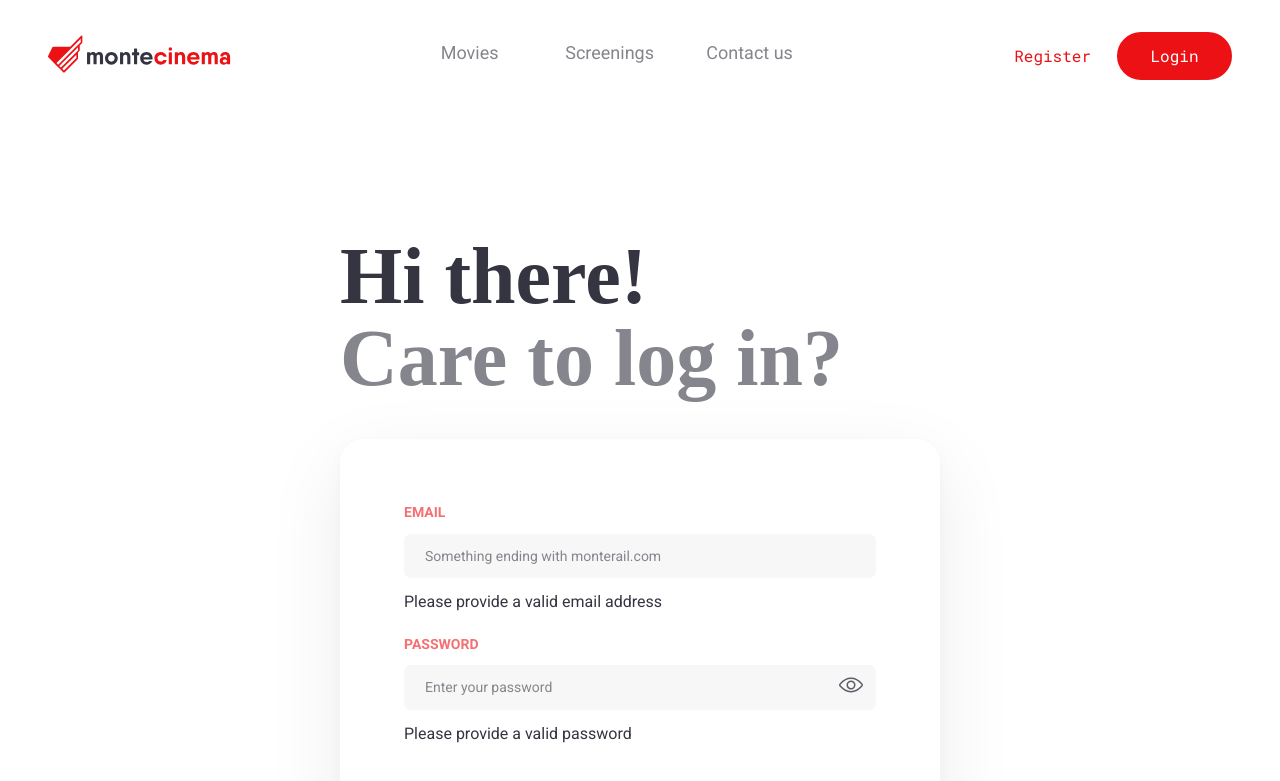
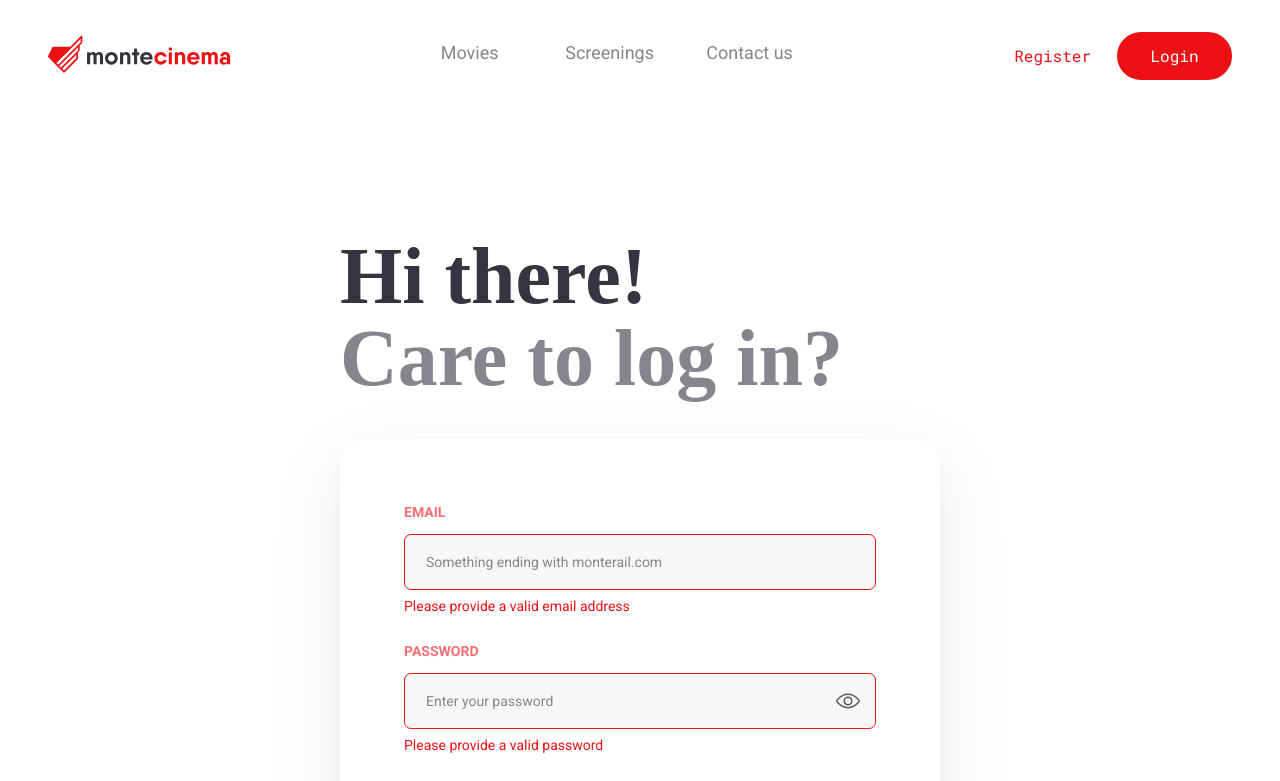
Before and after one commit to zakrzaq/monte-montecinema, a Vue app: page /login in a window 1280 px wide. Shown: the top 781 px of the page. Built offline with nearby package versions, Linux system fonts and the light colour scheme; no server answers; a web font is replaced by a local one.

Commit message:
LOGIN:
- [x] input/select error style fix
- [x] input/select style fixes

```diff
--- a/src/components/base/BaseButton.vue
+++ b/src/components/base/BaseButton.vue
@@ -91,9 +91,28 @@ const buttonClasses = computed(() => {
     color: $snow-white;
     background-color: $tuna;
 
+    &:hover {
+      background-color: lighten($tuna, 50%);
+      border-color: lighten($tuna, 50%);
+    }
+
+    &:focus {
+      border-color: $athens-gray;
+    }
+
     &--outlined {
       color: $tuna;
       background-color: transparent;
+      border: 2px solid $tuna;
+
+      &:hover {
+        color: lighten($tuna, 50%);
+        border-color: lighten($tuna, 50%);
+      }
+
+      &:focus {
+        border-color: $athens-gray;
+      }
     }
 
     &--noborder {
--- a/src/components/base/BaseInput.vue
+++ b/src/components/base/BaseInput.vue
@@ -28,7 +28,7 @@ const toggleViewPassword = () => {
 const inputClasses = computed(() => {
   return [
     "base-input__input",
-    props.validation ? "base-input_input--error" : "",
+    props.validation ? "base-input__input--error" : "",
   ];
 });
 </script>
@@ -71,11 +71,13 @@ const inputClasses = computed(() => {
     display: block;
     position: relative;
     width: 100%;
+    height: 56px;
     padding: 1em 1.5em;
     border: 0;
     border-radius: 0.5em;
     background-color: $athens-gray;
-    margin-bottom: 15px;
+    margin-top: 12px;
+    margin-bottom: 5px;
     outline: none;
 
     &--error {
@@ -107,8 +109,8 @@ const inputClasses = computed(() => {
     margin: 12px 0;
   }
   &__button {
-    width: 50px;
-    height: 50px;
+    width: 56px;
+    height: 56px;
     border: none;
     background-color: rgba(0, 0, 0, 0);
     position: absolute;
@@ -119,5 +121,12 @@ const inputClasses = computed(() => {
     justify-content: center;
     align-items: center;
   }
+
+  &__validations {
+    @include roboto(normal, 400);
+    font-size: 14px;
+    line-height: 170%;
+    color: $cherry-red;
+  }
 }
 </style>
--- a/src/components/base/BaseSelect.vue
+++ b/src/components/base/BaseSelect.vue
@@ -1,16 +1,26 @@
 <script setup lang="ts">
+import { computed } from "vue";
 const props = withDefaults(
   defineProps<{
     options: string[];
     id?: string | number;
     modelValue: string;
+    validation?: string;
   }>(),
   {
     options: () => [],
     modelValue: "",
     id: "",
+    validation: "",
   }
 );
+
+const selectClasses = computed(() => {
+  return [
+    "base-select__select",
+    props.validation ? "base-select__select--error" : "",
+  ];
+});
 </script>
 
 <template>
@@ -35,6 +45,9 @@ const props = withDefaults(
         </option>
       </select>
     </label>
+    <div v-if="props.validation" class="base-select__validations">
+      <p>{{ validation }}</p>
+    </div>
   </div>
 </template>
 
@@ -51,6 +64,7 @@ const props = withDefaults(
   &__select {
     display: block;
     width: 100%;
+    height: 56px;
     padding: 1em 1.5em;
     border: 0;
     border-radius: 0.5em;
@@ -79,5 +93,12 @@ const props = withDefaults(
     background-color: $snow-white;
     color: $tuna;
   }
+
+  &__validations {
+    @include roboto(normal, 400);
+    font-size: 14px;
+    line-height: 170%;
+    color: $cherry-red;
+  }
 }
 </style>
```
